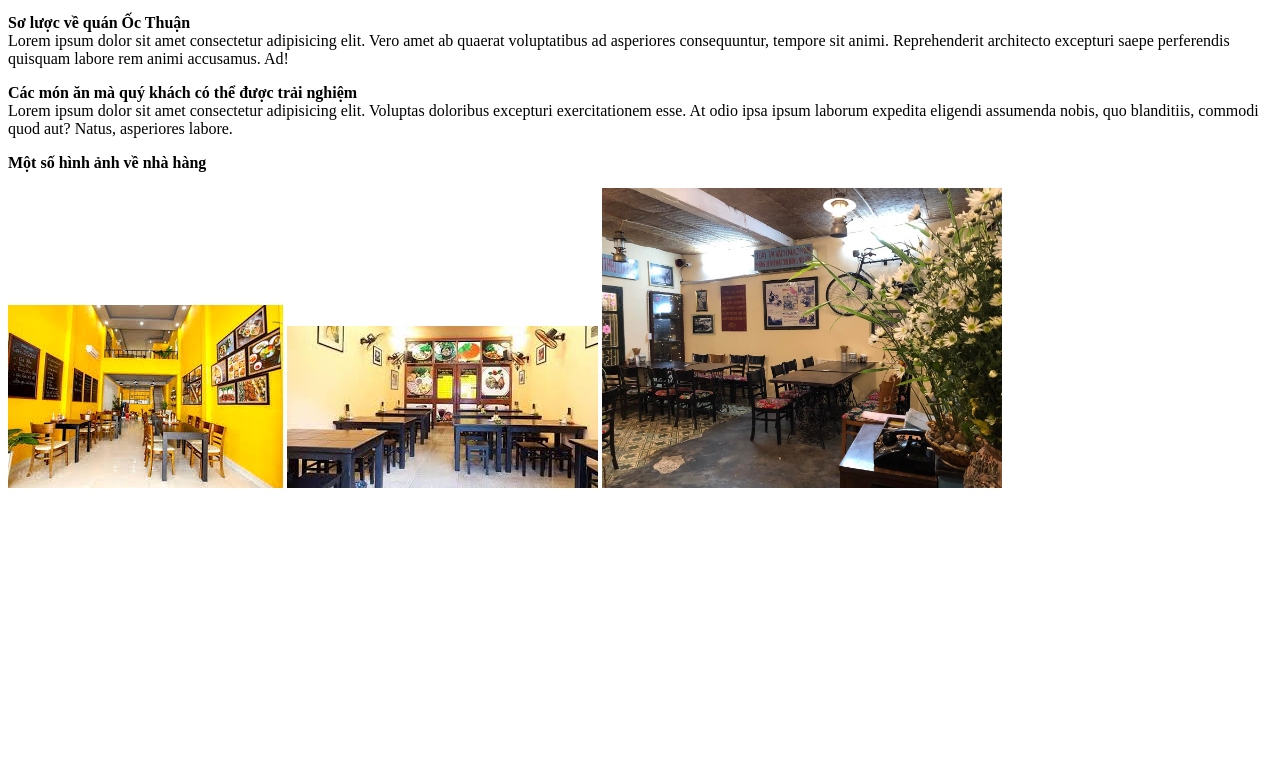
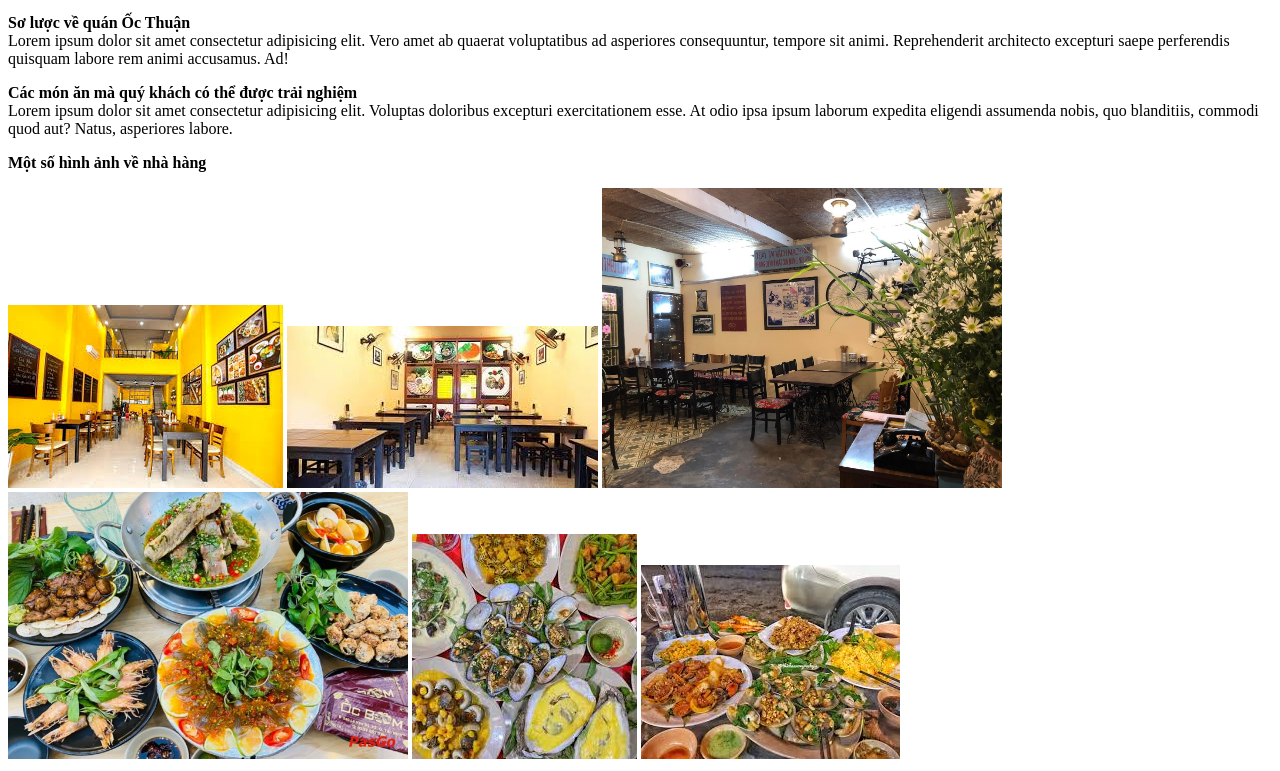
Before and after one commit to ToilaCan/Du_an_1_QuanOcThuan, a plain HTML site: page index.html in a window 1280 px wide. Shown: the part 136-907 px from the top of the page. Before the commit the page ends 800 px from the top, so only its background shows below. Drawn offline with Linux system fonts and the light colour scheme.

Commit message:
Thêm ảnh về nhà hàng

```diff
--- a/index.html
+++ b/index.html
@@ -30,7 +30,11 @@
     <p><b>Một số hình ảnh về nhà hàng</b></p>
     <a href="/more information/Chi nhánh 1.html"><img src="img/1.jpg" alt=""></a>
     <a href="/more information/Chi nhánh 2.html"><img src="img/2.jpg" alt=""></a>
-    <a href="/more information/Chi nhánh 2.html"><img src="img/3.jpg" alt="" width="400"></a>
+    <a href="/more information/Chi nhánh 2.html"><img src="img/3.jpg" alt="" width="400"></a><br>
+    <img src="/img/4.jpg" alt="" width="400">
+    <img src="/img/5.jpg" alt="">
+    <img src="/img/6.jpg" alt="">
+
 
 
 </body>
```
Also changed, not shown: img/4.jpg (added), img/5.jpg (added), img/6.jpg (added).
